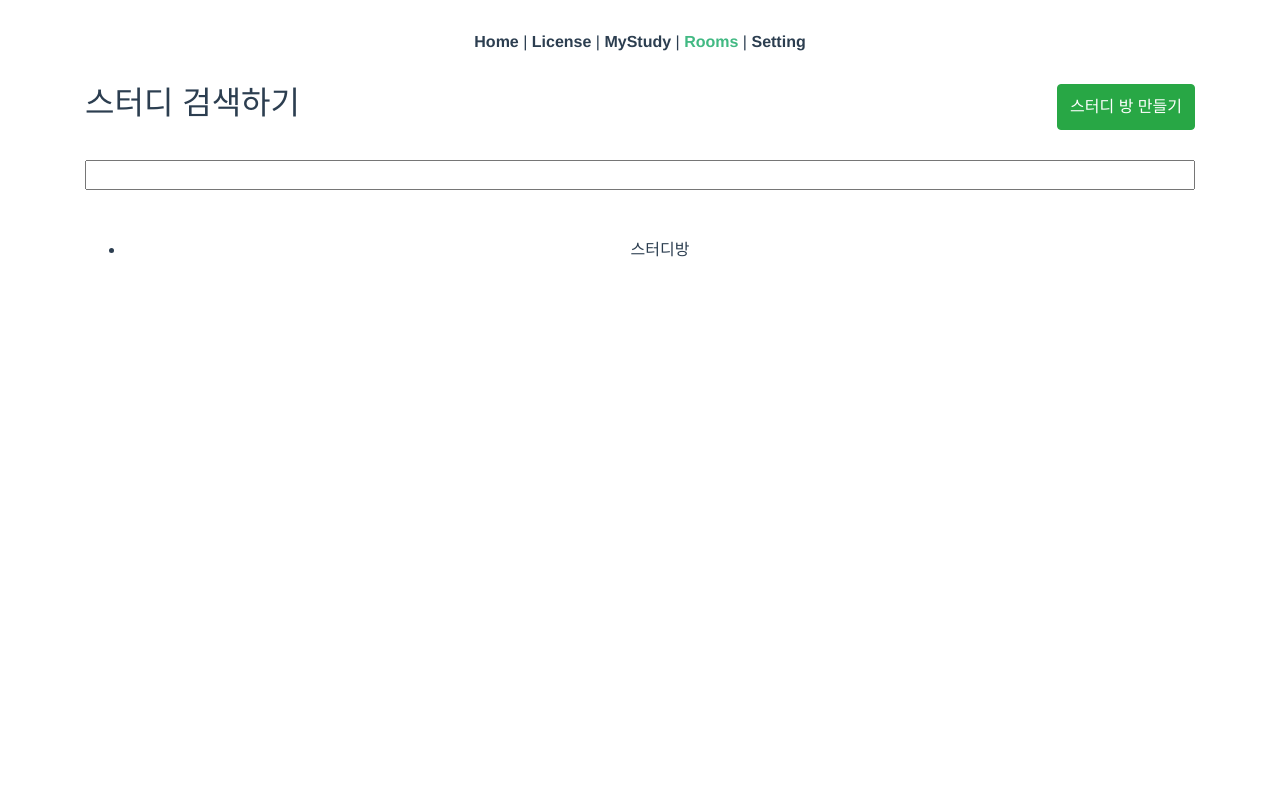
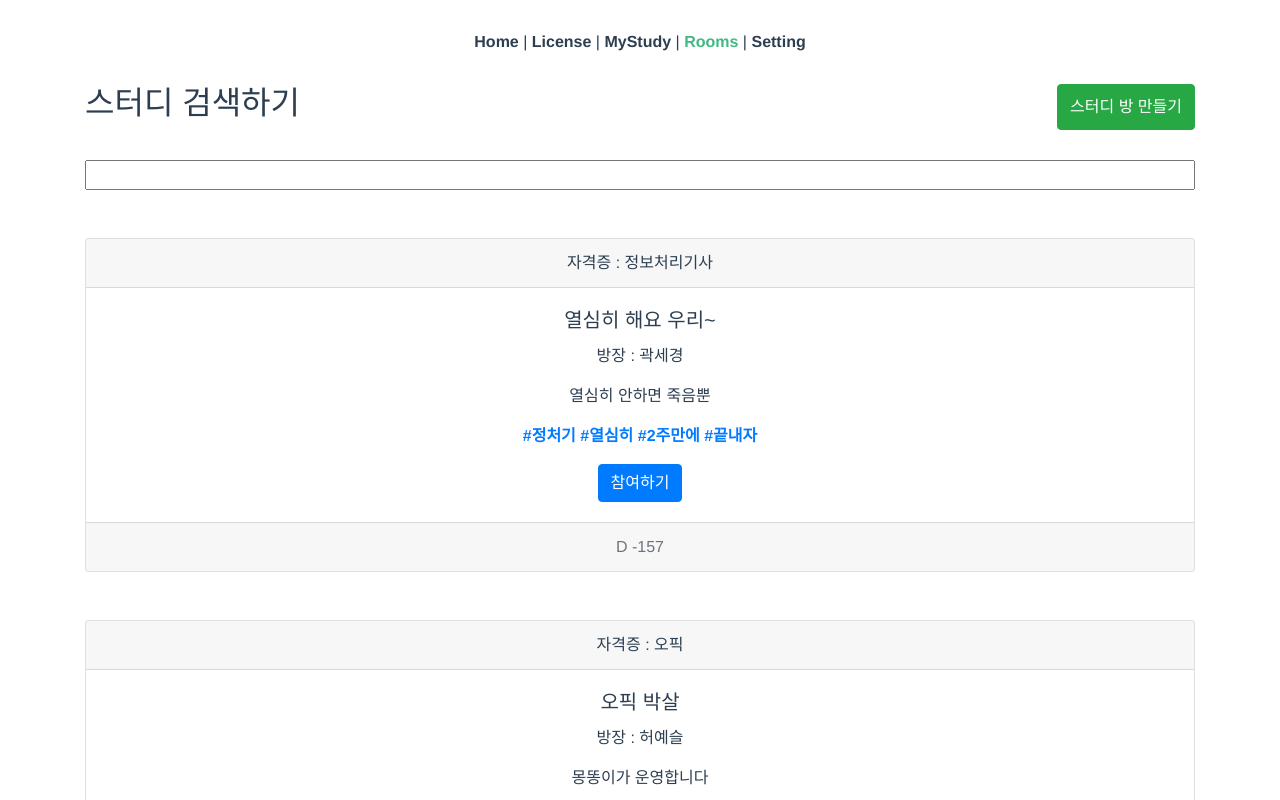
Before and after one commit to kyngskwk/Just_DDA_IT, a Vue app in the folder frontend/: page /rooms in a window 1280 px wide. Shown: the top 800 px of the page. Built offline with nearby package versions, Linux system fonts and the light colour scheme.

Commit message:
FE-studylist S03P12A102-37 create studyroon list

```diff
--- a/frontend/public/license.json
+++ b/frontend/public/license.json
@@ -2,11 +2,11 @@
   "data": [
     {
       "licenseId": 0,
-      "licenseTitle": "정보처리기사"
+      "licenseTitle": "토익"
     },
     {
       "licenseId": 1,
-      "licenseTitle": "토익"
+      "licenseTitle": "정보처리기사"
 
     },
     {
--- a/frontend/public/studyroom.json
+++ b/frontend/public/studyroom.json
@@ -15,7 +15,7 @@
         "roomId": 2,
         "licenseId": 2,
         "captainId": 0,
-        "roomTitle": "정처기 박살",
+        "roomTitle": "오픽 박살",
         "testDate": "2020-12-21",
         "isPrivate": false,
         "roomPassword": "",
--- a/frontend/src/components/Rooms/RoomList.vue
+++ b/frontend/src/components/Rooms/RoomList.vue
@@ -1,20 +1,38 @@
 <template>
   <ul>
-    <RoomListDetail class="my-5"/>
+    <RoomListDetail class="my-5" v-for="room in rooms" :key="room.roomId" :room="room"/>
   </ul>
 </template>
 
 <script>
+import axios from 'axios'
 import RoomListDetail from '../Rooms/RoomListDetail.vue'
 
 export default {
   name: 'RoomList',
   components: {
     RoomListDetail
+  },
+  data() {
+    return {
+      rooms: []
+    }
+  },
+  created() {
+    axios.get('http://localhost:3000/studyroom.json')
+    .then(response => {
+      // console.log(response)
+      this.rooms = response.data.data
+    })
+    .catch((error) => {
+      console.log(error);
+    })
   }
 }
 </script>
 
-<style>
-
+<style scoped>
+ul {
+  padding: 0 0 0 0
+}
 </style>
--- a/frontend/src/components/Rooms/RoomListDetail.vue
+++ b/frontend/src/components/Rooms/RoomListDetail.vue
@@ -1,15 +1,110 @@
 <template>
+  <div class="card text-center">
+    <div class="card-header">자격증 : {{ licenseTitle }}</div>
+    <div class="card-body">
+      <h5 class="card-title">{{ room.roomTitle }}</h5>
+      <p class="card-text">방장 : {{ captinName }}</p>
+      <p class="card-text">{{ room.roomInfo }}</p>
+      <p class="card-text hashtag">{{ hashtag }}</p>
+      <a href="#" class="btn btn-primary">참여하기</a>
+    </div>
+    <div class="card-footer text-muted">
+      {{ Dday }}
+    </div>
+  </div>
+<!--
   <li>
-      스터디방
-  </li>
+    <div class="d-flex justify-content-between">
+      <h5>{{ room.roomTitle }}</h5>
+      <button class="btn btn-success">함께하기</button>
+    </div>
+    <div class="d-flex justify-content-between">
+      <p></p>
+      <p>{{ Dday }}</p>
+    </div>
+  </li> -->
 </template>
 
 <script>
+import axios from 'axios'
+
 export default {
-  name: 'RoomListDetail'
+  name: 'RoomListDetail',
+  props: {
+    room: {
+      type: Object
+    }
+  },
+  data() {
+    return {
+      'licenseTitle': '',
+      'captinName': '',
+      'hashtag': '',
+      'Dday': ''
+    }
+  },
+  created() {
+    var testDate = new Date(this.room.testDate);
+    var now = new Date();
+
+    var gap = now.getTime() - testDate.getTime();
+    this.Dday ='D -' + Math.floor(gap / (1000 * 60 * 60 * 24)) * -1;
+
+    // license Id -> 이름
+    // axios.get('http://localhost:3000/license.json', {
+    //   params :{
+    //     licenseId: this.room.licenseId
+    //   }
+    // }).then(response => {
+    //   console.log(response)
+    // })
+
+    axios.get('http://localhost:3000/license.json')
+    .then(response => {
+      // console.log(response)
+      this.licenseTitle = response.data.data[this.room.licenseId]["licenseTitle"]
+    })
+
+    // captinID -> UID -> user name
+    // axios.get('http://localhost:3000/member.json', {
+    //   params :{
+    //     UID: this.room.captinID
+    //   }
+    // }).then(response => {
+    //   console.log(response)
+    // })
+
+    axios.get('http://localhost:3000/member.json')
+    .then(response => {
+      // console.log(response) // -> data.data.username
+      this.captinName = response.data.data[this.room.captainId]["username"]
+    })
+
+    for (var i=0; i<this.room.roomHashtag.length; i++){
+      this.hashtag += '#' + this.room.roomHashtag[i] + ' '
+    }
+
+  }
 }
 </script>
 
-<style>
+<style scoped>
+li {
+    display: flex;
+    cursor: pointer;
+}
 
+/* 마우스 오버시 백그라운드 흐리게 */
+li:hover {
+    background-color: #eee;
+}
+
+.media-body {
+    margin: auto 0;
+}
+
+.hashtag {
+  font-weight: bold;
+  color: #037bff
+}
 </style>
```
